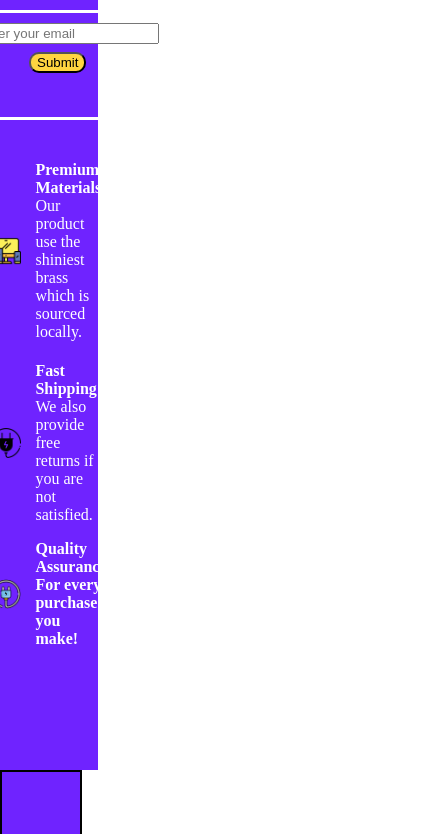
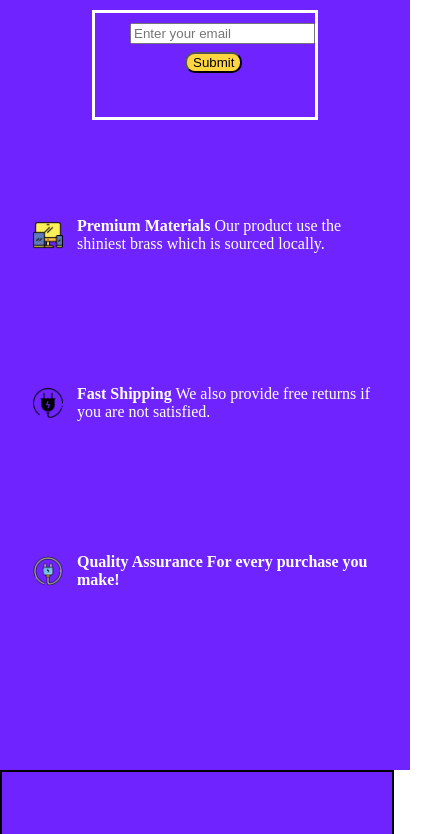
Before and after one commit to r-ahmed2022/Product-landing, a plain HTML site: page index.html in a window 390 px wide. Shown: the part 94-928 px from the top of the page, 433 px wide, since content can reach past the window. Drawn offline with Linux system fonts and the light colour scheme.

Commit message:
added index.css with media query

```diff
--- a/css/index.css
+++ b/css/index.css
@@ -179,8 +179,8 @@ img
   text-align:center;
   background-color:#8E8EF0;
 }
-@media screen and (max-width: 600px) {
-  #features , #h-works , #pricing {
+@media (max-width: 320px) {
+#container ,   #features , #h-works , #pricing {
       width: 20%;
   }
 }
```
